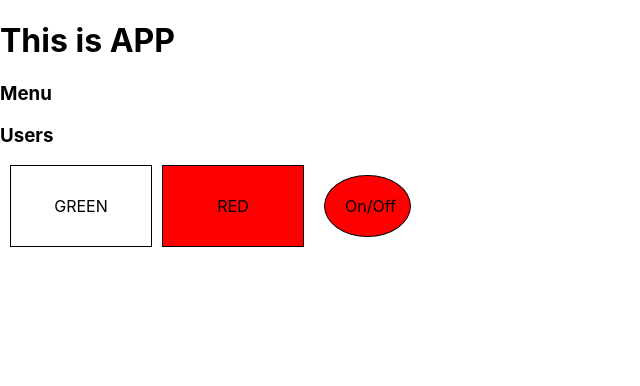
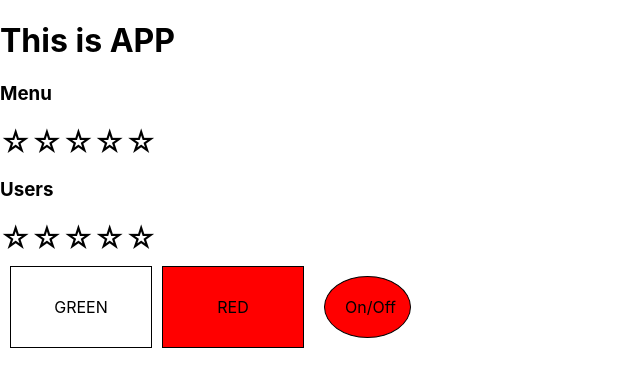
Before and after one commit to VladZimin/react-kabzda-podrobno, a React (Create React App) app: page / in a window 1280 px wide. Shown: the top 386 px of the page, without its empty margins (0-640 px from the left). Built offline with nearby package versions, Linux system fonts and the light colour scheme.

Commit message:
uncontrolled components

```diff
--- a/src/App.tsx
+++ b/src/App.tsx
@@ -2,6 +2,7 @@ import React from 'react'
 import './App.css'
 import { OnOff } from './components/OnOff'
 import UncontrolledAccordion from './components/UncontrolledAccordion'
+import UncontrolledRating from './components/UncontrolledRating'
 
 
 function App() {
@@ -10,7 +11,9 @@ function App() {
         <PageTitle title='This is APP' />
         <UncontrolledAccordion titleValue='Menu' />
         {/*<Rating value={3}/>*/}
+        <UncontrolledRating />
         <UncontrolledAccordion titleValue='Users' />
+        <UncontrolledRating />
         <OnOff />
     </div>)
 }
--- /dev/null
+++ b/src/components/UncontrolledRating/index.tsx
@@ -0,0 +1,36 @@
+import React, { useState } from 'react'
+
+
+type CountStarType = 0 | 1 | 2 | 3 | 4 | 5
+
+const arr: CountStarType[] = [1, 2, 3, 4, 5]
+
+function UncontrolledRating() {
+
+    const [value, setValue] = useState<CountStarType>(0)
+
+    return (<div>
+        {arr.map(num => <Star key={num} selected={value > num - 1} setValue={setValue} starId={num} />)}
+    </div>)
+}
+
+export default UncontrolledRating
+
+type StarPropsType = {
+    selected: boolean
+    starId: CountStarType
+    setValue: (value: CountStarType) => void
+}
+
+function Star(props: StarPropsType) {
+
+    const starStyle = { cursor: 'pointer', fontSize: '30px' }
+
+    const onClickStarHandler = () => {
+        props.setValue(props.starId)
+    }
+
+    return props.selected ? <span onClick={onClickStarHandler} style={starStyle}>&#9733;</span> :
+        <span onClick={onClickStarHandler} style={starStyle}>&#9734;</span>
+
+}
```
